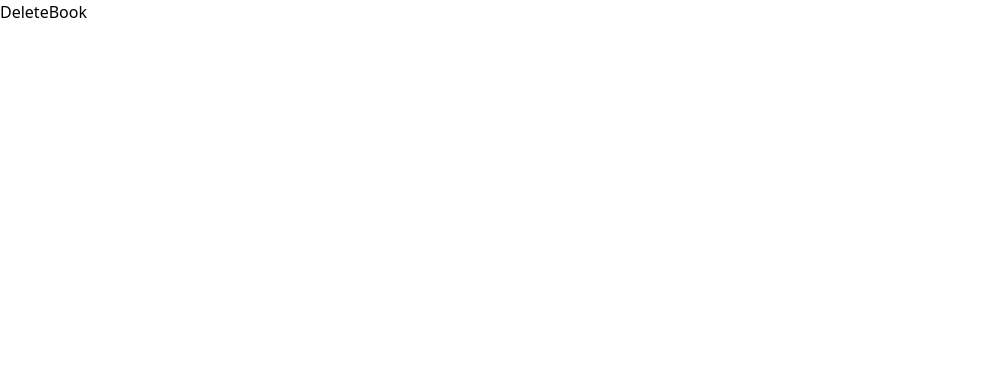
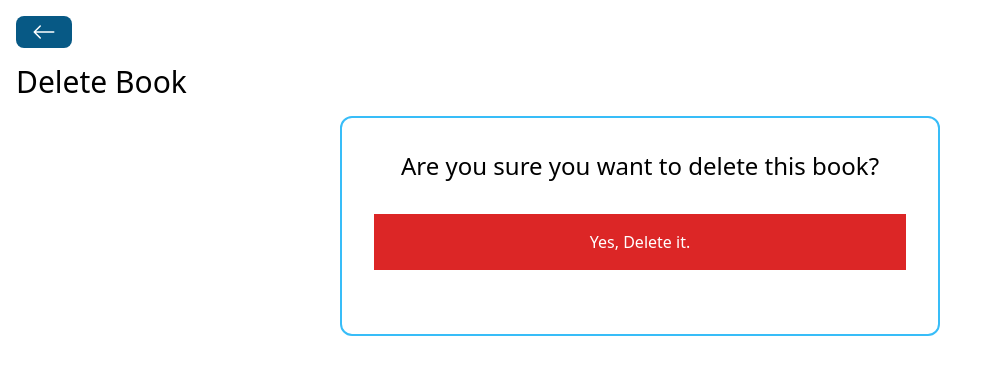
Before and after one commit to Riocodex/bookstore, a React (Vite) app in the folder frontend/: page /books/delete/1 in a window 1280 px wide. Shown: the top 374 px of the page, without its empty margins (0-1002 px from the left). Built offline with nearby package versions, Linux system fonts and the light colour scheme.

Commit message:
finished editiing session

```diff
--- a/frontend/src/pages/DeleteBook.jsx
+++ b/frontend/src/pages/DeleteBook.jsx
@@ -1,8 +1,45 @@
-import React from 'react'
+import React, {useState} from 'react'
+import BackButton from '../components/BackButton'
+import Spinner from '../components/Spinner'
+import axios from 'axios'
+import { useNavigate, useParams } from 'react-router-dom'
 
 const DeleteBook = () => {
+  const [ loading, setLoading ] = useState(false);
+  const navigate = useNavigate();
+  const { id } = useParams();
+  const handleDeleteBook = ()=>{
+    setLoading(true);
+    axios
+      .delete(`http://localhost:5555/books/${id}`,)
+      .then(()=>{
+        setLoading(false);
+        navigate('/')
+      })
+      .catch((error)=>{
+        setLoading(false);
+        alert('An error happened, please check console')
+        console.log(error)
+      })
+  }
+
   return (
-    <div>DeleteBook</div>
+    <div className='p-4'>
+      <BackButton/>
+      <h1 className='text-3xl my-4'>Delete Book</h1>
+      {loading ? <Spinner/> : ''}
+      <div className='flex flex-col items-center border-2 border-sky-400 rounded-xl w-[600px] p-8 mx-auto'>
+        <h3 className='text-2xl'>Are you sure you want to delete this book?</h3>
+
+        <button
+        className='p-4 bg-red-600 text-white m-8 w-full'
+        onClick={handleDeleteBook}
+        >
+            Yes, Delete it.
+        </button>
+
+      </div>
+    </div>
   )
 }
 
--- a/frontend/src/pages/EditBook.jsx
+++ b/frontend/src/pages/EditBook.jsx
@@ -20,11 +20,15 @@
       setPublishYear(response.data.publishYear);
       setTitle(response.data.title);
       setLoading(false)
+    }).catch((error)=>{
+      setLoading(false);
+      alert('an error happened. please check console')
+      console.log(error)
     })
 
   },[])
 
-  const handleSaveBook = ()=>{
+  const handleEditBook = ()=>{
     const data = {
       title,
       author,
@@ -32,7 +36,7 @@
     }
     setLoading(true);
     axios
-      .post('http://localhost:5555/books/',data)
+      .put(`http://localhost:5555/books/${id}`,data)
       .then(()=>{
         setLoading(false);
         navigate('/')
@@ -80,7 +84,7 @@
           className='border-2 border-gray-500 px-4 py-2 w-full'
           />
         </div>
-        <button className='p-2 bg-sky-300 m-8' onClick={handleSaveBook}>Save</button>
+        <button className='p-2 bg-sky-300 m-8' onClick={handleEditBook}>Save</button>
       </div>
     </div>
   )
```
